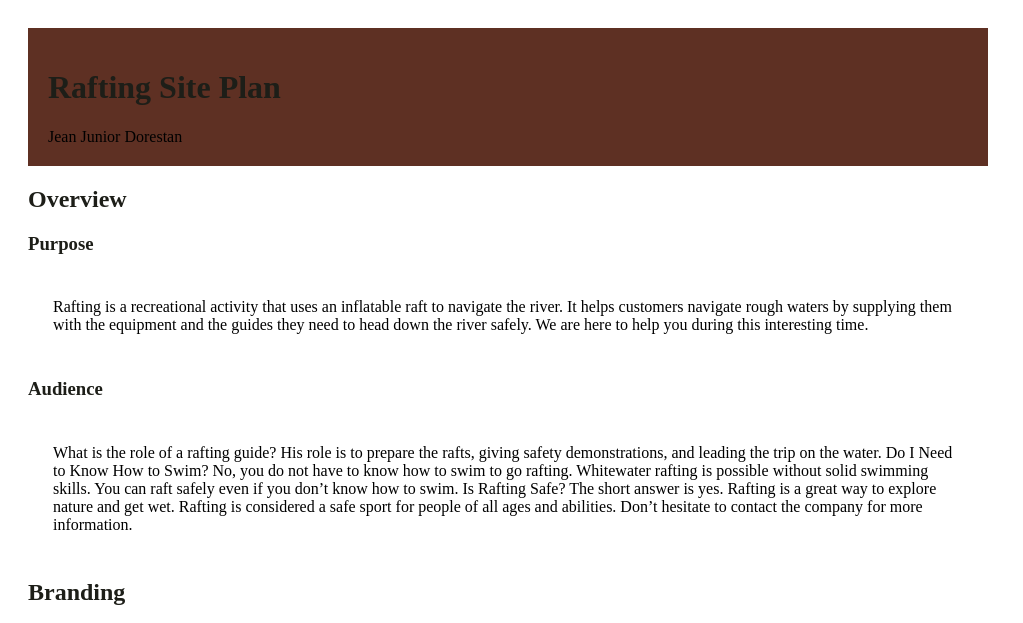
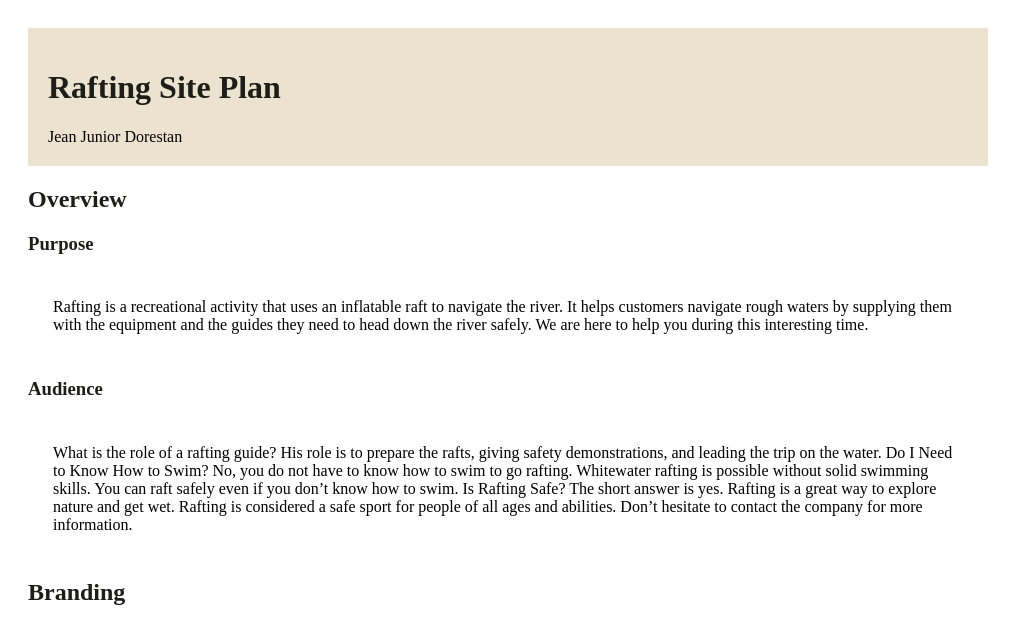
Before and after one commit to dorestan268/wdd130, a plain HTML site: page wwr/site-plan-rafting.html in a window 1280 px wide. Shown: the top 623 px of the page, without its empty margins (0-1023 px from the left). Drawn offline with Linux system fonts and the light colour scheme; a web font is replaced by a local one.

Commit message:
change color

```diff
--- a/wwr/styles/site-plan-rafting.css
+++ b/wwr/styles/site-plan-rafting.css
@@ -10,10 +10,10 @@ body{
     --primary-color: #1d1e18;
     --secondary-color: #c08552;
     --accent1-color: #2a2723;
-    --accent2-color: #5e3023;
+    --accent2-color: #ece2d0;
     --heading-font: 'madimi one', sans serif;
     --paragraph-font:'mulish', sans serif;
-    --nav-background-color: #591f0a;
+    --nav-background-color: #ece2d0;
     --nav-link-color: #895737;
     --nav-hover-link-color:var(--accent1-color);
     --nav-hover-background-color:var(--secondary-color);
```
